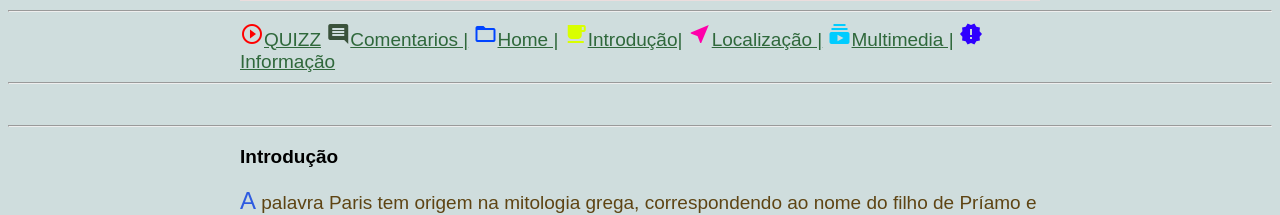
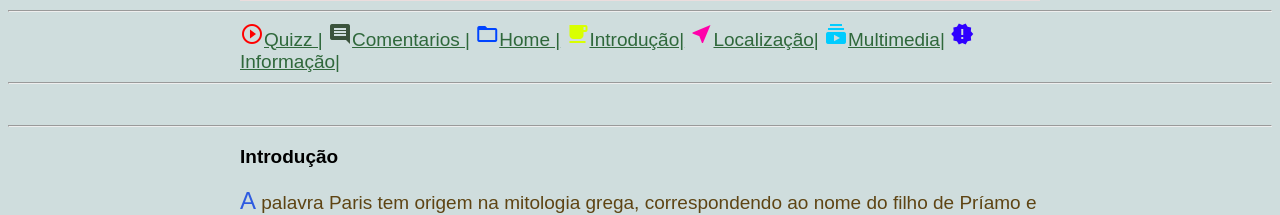
Before and after one commit to claudio-21902813/pw-lab, a PHP site: page /lab4/index.html in a window 1280 px wide. Shown: the part 454-669 px from the top of the page. Run offline with PHP 8.4, Linux system fonts and the light colour scheme; some web fonts are replaced.

Commit message:
lab 4 desenvolvimento

```diff
--- a/lab4/estilos.css
+++ b/lab4/estilos.css
@@ -53,8 +53,28 @@ a:active {
   }
 
   #menuop1::after{
-      content: "QUIZZ";
+      content: "Quizz |";
   }
+
+  #menuop2::after{
+      content: "Comentarios |";
+  }
+
+  #menuop3::after{
+    content: "Home |";
+}
+#menuop4::after{
+    content: "Introdução|";
+}
+#menuop5::after{
+    content: "Localização|";
+}
+#menuop6::after{
+    content: "Multimedia|";
+}
+#menuop7::after{
+    content: "Informação|";
+}
 
   #poema::before {
     content: "Poema de Paul Verlaine";
--- a/lab4/index.html
+++ b/lab4/index.html
@@ -42,12 +42,12 @@
 
         <nav>
             <a href="quizz.html" id="menuop1"><i class="material-icons" style="font-size:24px;color:red">play_circle_outline</i></a>
-            <a href="comentarios.html"><i class="material-icons" style="font-size:24px;color:rgb(58, 82, 59)">comment</i>Comentarios |</a>
-            <a href="../index.html"><i class="material-icons" style="font-size:24px;color:rgb(0, 68, 255)">folder_open</i>Home |</a>
-            <a href="index.html"><i class="material-icons" style="font-size:24px;color:rgb(217, 255, 0)">free_breakfast</i>Introdução|</a>
-            <a href="local.html"><i class="material-icons" style="font-size:24px;color:rgb(255, 0, 170)">near_me</i>Localização |</a>
-            <a href="multimedia.html"><i class="material-icons" style="font-size:24px;color:rgb(0, 204, 255)">subscriptions</i>Multimedia |</a>
-            <a href="info.html"><i class="material-icons" style="font-size:24px;color:rgb(47, 0, 255)">new_releases</i>Informação</a>
+            <a href="comentarios.html"  id="menuop2"><i class="material-icons" style="font-size:24px;color:rgb(58, 82, 59)">comment</i></a>
+            <a href="../index.html" id="menuop3"><i class="material-icons" style="font-size:24px;color:rgb(0, 68, 255)">folder_open</i></a>
+            <a href="index.html" id="menuop4"><i class="material-icons" style="font-size:24px;color:rgb(217, 255, 0)">free_breakfast</i></a>
+            <a href="local.html" id="menuop5"><i class="material-icons" style="font-size:24px;color:rgb(255, 0, 170)">near_me</i></a>
+            <a href="multimedia.html" id="menuop6"><i class="material-icons" style="font-size:24px;color:rgb(0, 204, 255)">subscriptions</i></a>
+            <a href="info.html" id="menuop7"><i class="material-icons" style="font-size:24px;color:rgb(47, 0, 255)">new_releases</i></a>
         </nav>
         <hr>
         <br>
```
